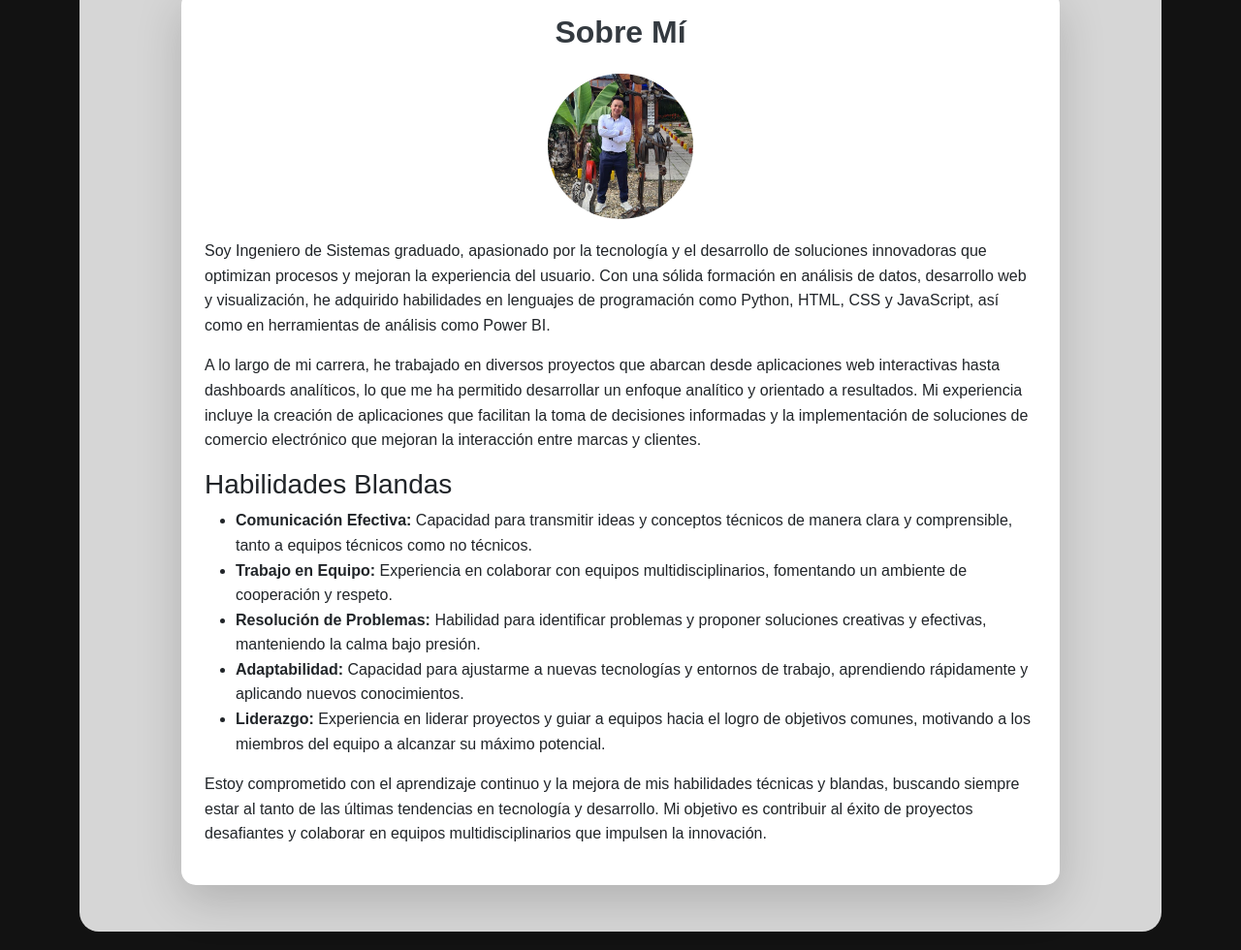
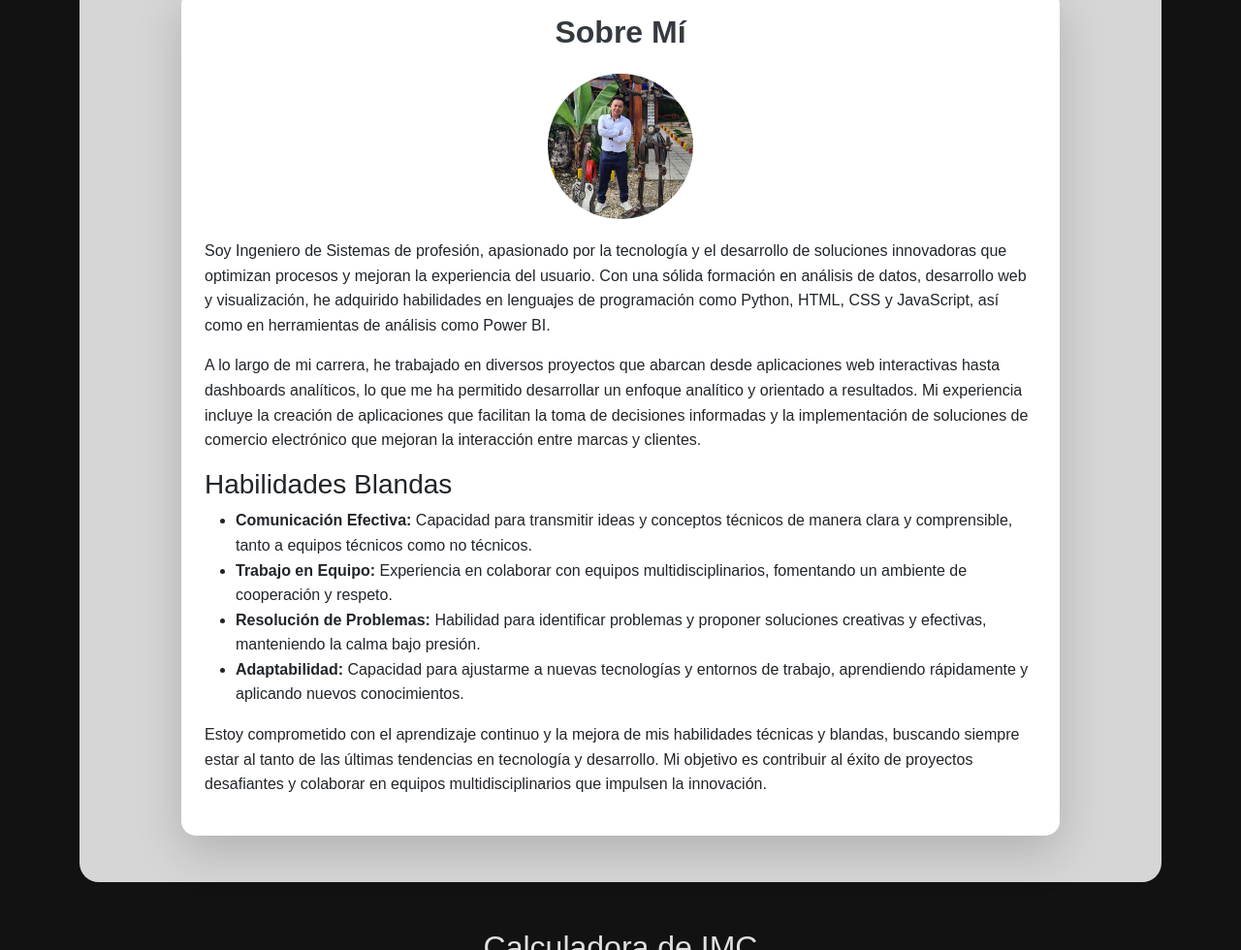
Before and after one commit to Carlosalvisr/MyPortafolio, a plain HTML site: page index.html in a window 1280 px wide. Shown: the part 276-1256 px from the top of the page at 97% size. Drawn offline with nearby package versions, Linux system fonts and the light colour scheme.

Commit message:
cambio liderazgo

```diff
--- a/index.html
+++ b/index.html
@@ -33,7 +33,7 @@
                   <section id="about" class="text-center">
                     <img src="imagenes/perfil.jpg" alt="Perfil" class="img-profile">
                    </section>
-                  <p>Soy Ingeniero de Sistemas graduado, apasionado por la tecnología y el desarrollo de soluciones
+                  <p>Soy Ingeniero de Sistemas de profesión, apasionado por la tecnología y el desarrollo de soluciones
                     innovadoras que optimizan procesos y mejoran la experiencia del usuario. Con una sólida formación en
                     análisis de datos, desarrollo web y visualización, he adquirido habilidades en lenguajes de programación
                     como Python, HTML, CSS y JavaScript, así como en herramientas de análisis como Power BI.</p>
@@ -53,8 +53,7 @@
           soluciones creativas y efectivas, manteniendo la calma bajo presión.</li>
         <li><strong>Adaptabilidad:</strong> Capacidad para ajustarme a nuevas tecnologías y entornos de trabajo,
           aprendiendo rápidamente y aplicando nuevos conocimientos.</li>
-        <li><strong>Liderazgo:</strong> Experiencia en liderar proyectos y guiar a equipos hacia el logro de objetivos
-          comunes, motivando a los miembros del equipo a alcanzar su máximo potencial.</li>
+
       </ul>
 
       <p>Estoy comprometido con el aprendizaje continuo y la mejora de mis habilidades técnicas y blandas,
```
